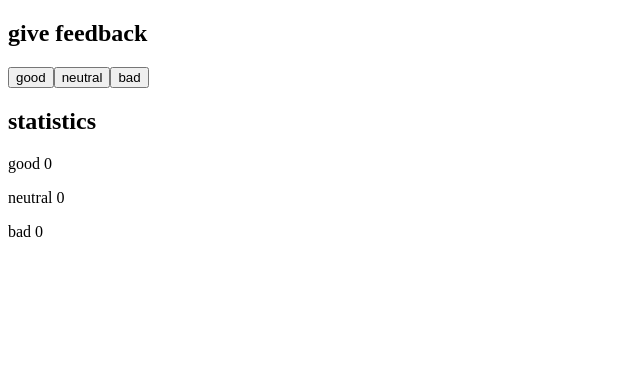
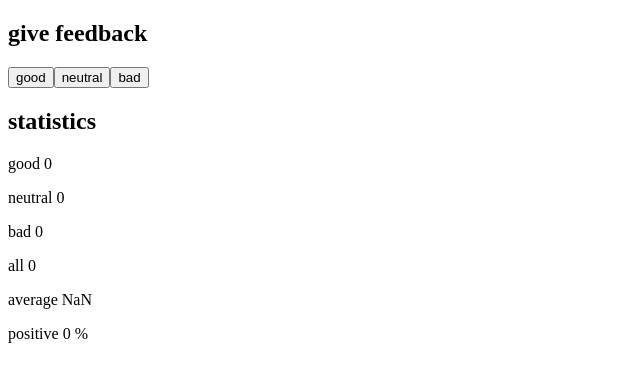
Before and after one commit to Gulcan00/full-stack-open, a React (Vite) app in the folder part1/courseinfo/: page / in a window 1280 px wide. Shown: the top 382 px of the page, without its empty margins (0-640 px from the left). Built offline with nearby package versions, Linux system fonts and the light colour scheme.

Commit message:
Complete exercise 1.7

```diff
--- a/part1/courseinfo/src/App.jsx
+++ b/part1/courseinfo/src/App.jsx
@@ -16,6 +16,9 @@ const App = () => {
   const handleNeutralClick = () => setNeutral(neutral + 1);
   const handleBadClick = () => setBad(bad + 1);
 
+  const total = good + neutral + bad;
+  const averageScore = (good - bad) / total;
+  const positivePercentage = good * 100 / total;
 
   return (
     <div>
@@ -27,6 +30,9 @@ const App = () => {
       <p>good {good}</p>
       <p>neutral {neutral}</p>
       <p>bad {bad}</p>
+      <p>all {total}</p>
+      <p>average {averageScore}</p>
+      <p>positive {positivePercentage || 0} %</p>
     </div>
   )
 }
```
